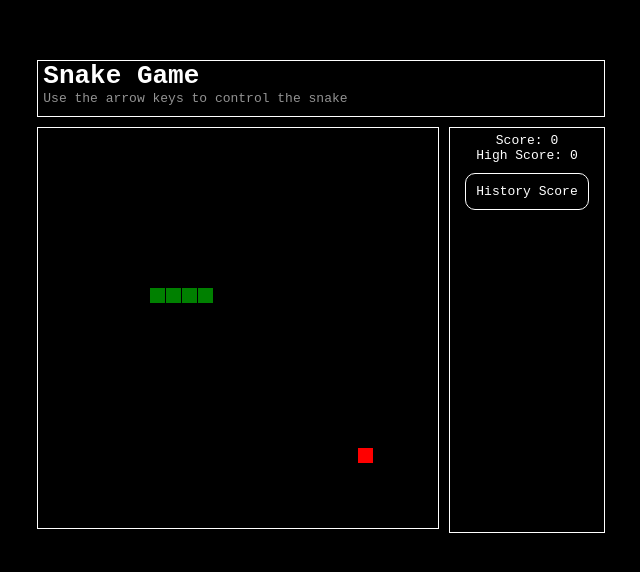
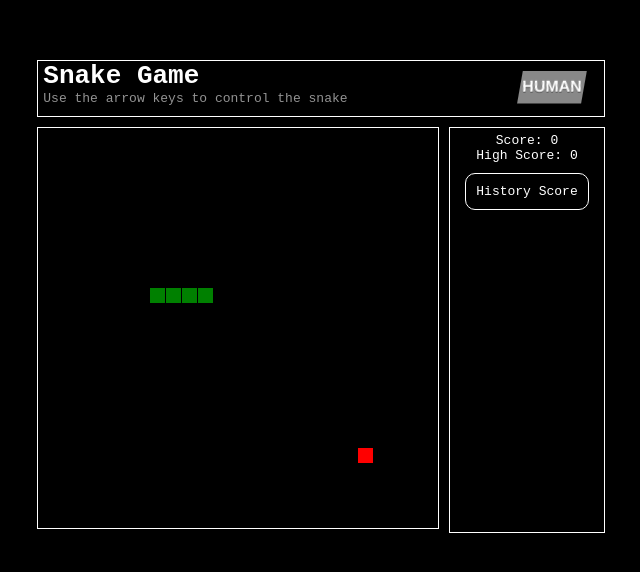
Before and after one commit to joshuansu0897/snake, a plain HTML site: page index.html in a window 1280 px wide. Shown: the part 104-676 px from the top of the page, without its empty margins (319-959 px from the left). Drawn offline with Linux system fonts and the light colour scheme.

Commit message:
Added toggle button
Add a toggle button to the page that will allow the user to switch between playing himself or the IA.

Changes to make:
    modified: css/main.css
    new file: css/toggle.css
    modified: index.html
    modified: js/main.js

```diff
--- a/css/main.css
+++ b/css/main.css
@@ -20,9 +20,16 @@ canvas {
 /* title */
 .main-title {
     display: flex;
-    flex-direction: column;
+    flex-direction: row;
+    justify-content: space-between;
     border: 1px solid white;
     margin-bottom: 10px;
+}
+
+.main-title-toggle {
+    display: flex;
+    flex-direction: row;
+    margin: 10px 20px 0px 0px;
 }
 
 .main-title-principal {
--- /dev/null
+++ b/css/toggle.css
@@ -0,0 +1,122 @@
+.checkbox-wrapper-8 .tgl {
+    display: none;
+}
+
+.checkbox-wrapper-8 .tgl,
+.checkbox-wrapper-8 .tgl:after,
+.checkbox-wrapper-8 .tgl:before,
+.checkbox-wrapper-8 .tgl *,
+.checkbox-wrapper-8 .tgl *:after,
+.checkbox-wrapper-8 .tgl *:before,
+.checkbox-wrapper-8 .tgl+.tgl-btn {
+    box-sizing: border-box;
+}
+
+.checkbox-wrapper-8 .tgl::-moz-selection,
+.checkbox-wrapper-8 .tgl:after::-moz-selection,
+.checkbox-wrapper-8 .tgl:before::-moz-selection,
+.checkbox-wrapper-8 .tgl *::-moz-selection,
+.checkbox-wrapper-8 .tgl *:after::-moz-selection,
+.checkbox-wrapper-8 .tgl *:before::-moz-selection,
+.checkbox-wrapper-8 .tgl+.tgl-btn::-moz-selection,
+.checkbox-wrapper-8 .tgl::selection,
+.checkbox-wrapper-8 .tgl:after::selection,
+.checkbox-wrapper-8 .tgl:before::selection,
+.checkbox-wrapper-8 .tgl *::selection,
+.checkbox-wrapper-8 .tgl *:after::selection,
+.checkbox-wrapper-8 .tgl *:before::selection,
+.checkbox-wrapper-8 .tgl+.tgl-btn::selection {
+    background: none;
+}
+
+.checkbox-wrapper-8 .tgl+.tgl-btn {
+    outline: 0;
+    display: block;
+    width: 4em;
+    height: 2em;
+    position: relative;
+    cursor: pointer;
+    -webkit-user-select: none;
+    -moz-user-select: none;
+    -ms-user-select: none;
+    user-select: none;
+}
+
+.checkbox-wrapper-8 .tgl+.tgl-btn:after,
+.checkbox-wrapper-8 .tgl+.tgl-btn:before {
+    position: relative;
+    display: block;
+    content: "";
+    width: 50%;
+    height: 100%;
+}
+
+.checkbox-wrapper-8 .tgl+.tgl-btn:after {
+    left: 0;
+}
+
+.checkbox-wrapper-8 .tgl+.tgl-btn:before {
+    display: none;
+}
+
+.checkbox-wrapper-8 .tgl:checked+.tgl-btn:after {
+    left: 50%;
+}
+
+.checkbox-wrapper-8 .tgl-skewed+.tgl-btn {
+    overflow: hidden;
+    transform: skew(-10deg);
+    -webkit-backface-visibility: hidden;
+    backface-visibility: hidden;
+    transition: all 0.2s ease;
+    font-family: sans-serif;
+    background: #888;
+}
+
+.checkbox-wrapper-8 .tgl-skewed+.tgl-btn:after,
+.checkbox-wrapper-8 .tgl-skewed+.tgl-btn:before {
+    transform: skew(10deg);
+    display: inline-block;
+    transition: all 0.2s ease;
+    width: 100%;
+    text-align: center;
+    position: absolute;
+    line-height: 2em;
+    font-weight: bold;
+    color: #fff;
+    text-shadow: 0 1px 0 rgba(0, 0, 0, 0.4);
+}
+
+.checkbox-wrapper-8 .tgl-skewed+.tgl-btn:after {
+    left: 100%;
+    content: attr(data-tg-on);
+}
+
+.checkbox-wrapper-8 .tgl-skewed+.tgl-btn:before {
+    left: 0;
+    content: attr(data-tg-off);
+}
+
+.checkbox-wrapper-8 .tgl-skewed+.tgl-btn:active {
+    background: #888;
+}
+
+.checkbox-wrapper-8 .tgl-skewed+.tgl-btn:active:before {
+    left: -10%;
+}
+
+.checkbox-wrapper-8 .tgl-skewed:checked+.tgl-btn {
+    background: #86d993;
+}
+
+.checkbox-wrapper-8 .tgl-skewed:checked+.tgl-btn:before {
+    left: -100%;
+}
+
+.checkbox-wrapper-8 .tgl-skewed:checked+.tgl-btn:after {
+    left: 0;
+}
+
+.checkbox-wrapper-8 .tgl-skewed:checked+.tgl-btn:active:after {
+    left: 10%;
+}
--- a/index.html
+++ b/index.html
@@ -5,14 +5,23 @@
     <title>Snake</title>
     <meta charset="UTF-8">
     <link rel="stylesheet" type="text/css" href="./css/main.css">
+    <link rel="stylesheet" type="text/css" href="./css/toggle.css">
     <meta name="viewport" content="width=device-width, initial-scale=1.0">
 </head>
 
 <body>
     <div class="main">
         <div class="main-title">
-            <h1 class="main-title-principal">Snake Game</h1>
-            <p class="main-title-text">Use the arrow keys to control the snake</p>
+            <div>
+                <h1 class="main-title-principal">Snake Game</h1>
+                <p class="main-title-text">Use the arrow keys to control the snake</p>
+            </div>
+            <div class="main-title-toggle">
+                <div class="checkbox-wrapper-8">
+                    <input type="checkbox" id="toggle" class="tgl tgl-skewed">
+                    <label for="toggle" data-tg-on="IA" data-tg-off="HUMAN" class="tgl-btn"></label>
+                </div>
+            </div>
         </div>
         <div class="main-game">
             <div class="main-game-canvas">
--- a/js/main.js
+++ b/js/main.js
@@ -6,6 +6,7 @@ let score = 0
 let highScore = 0
 let game = 1
 let historyScore = []
+let human_is_playing = true
 const grid = 16
 
 const snake = {
@@ -169,5 +170,33 @@ document.addEventListener('keydown', function (e) {
   }
 })
 
+// listen toggle input to change the player mode
+document.getElementById('toggle').addEventListener('click', function () {
+  human_is_playing = !human_is_playing
+
+  console.log(human_is_playing)
+
+  // reset the game
+  snake.x = 160
+  snake.y = 160
+  snake.cells = []
+  snake.maxCells = 4
+  snake.dx = grid
+  snake.dy = 0
+  score = 0
+
+  // reset the score
+  document.getElementById('score').innerHTML = `Score: ${score}`
+  document.getElementById('history-score').innerHTML = ''
+  game = 1
+  historyScore = []
+  document.getElementById('high-score').innerHTML = `High Score: ${highScore}`
+
+  // reset the apple position
+  apple.x = getRandomInt(0, 25) * grid
+  apple.y = getRandomInt(0, 25) * grid
+
+})
+
 // start the game
 requestAnimationFrame(loop)
```
